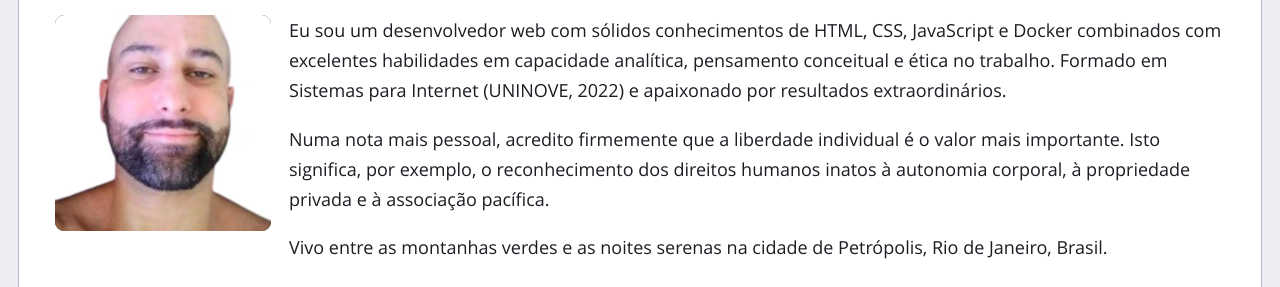
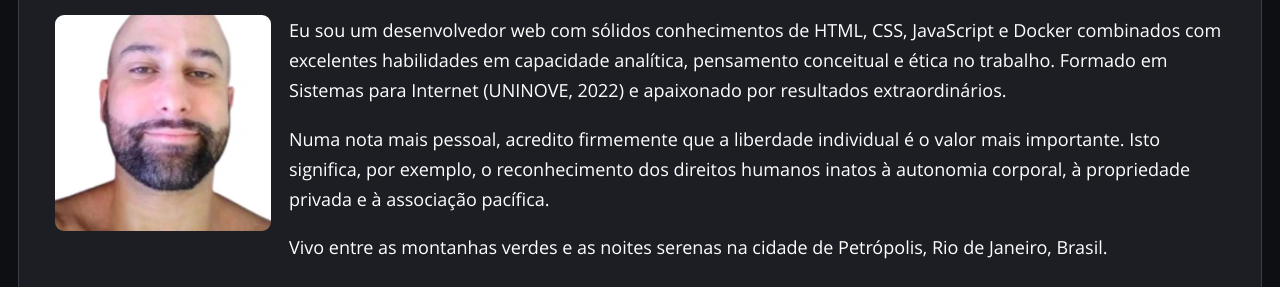
Before and after one commit to nierobs/nierobs.github.io, a website: page index.html in a window 1280 px wide. Shown: the part 267-554 px from the top of the page. Drawn offline with Linux system fonts and the light colour scheme.

Commit message:
Enable dark theme

```diff
--- a/scss/_custom.scss
+++ b/scss/_custom.scss
@@ -49,7 +49,6 @@ main {
 }
 
 #photo {
-  background-color: var.$c1;
   border-radius: var.$bdrs;
   float: left;
   margin: 0 1rem 1rem 0;
--- a/scss/_var.scss
+++ b/scss/_var.scss
@@ -1,4 +1,4 @@
-$light-theme: true;
+$light-theme: false;
 
 // Use Emmet abbreviations
 // animation
```
Also changed, not shown: images/favicon.ico, styles/style.css.
